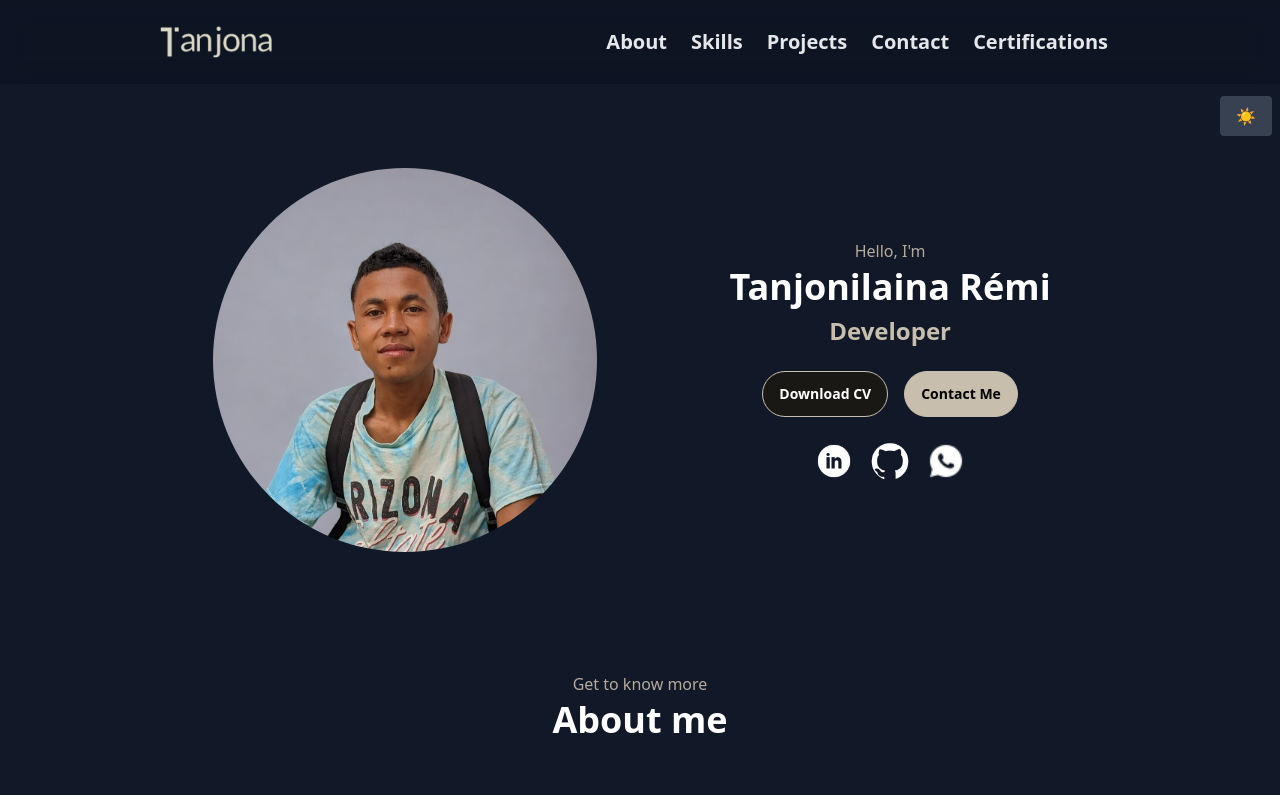
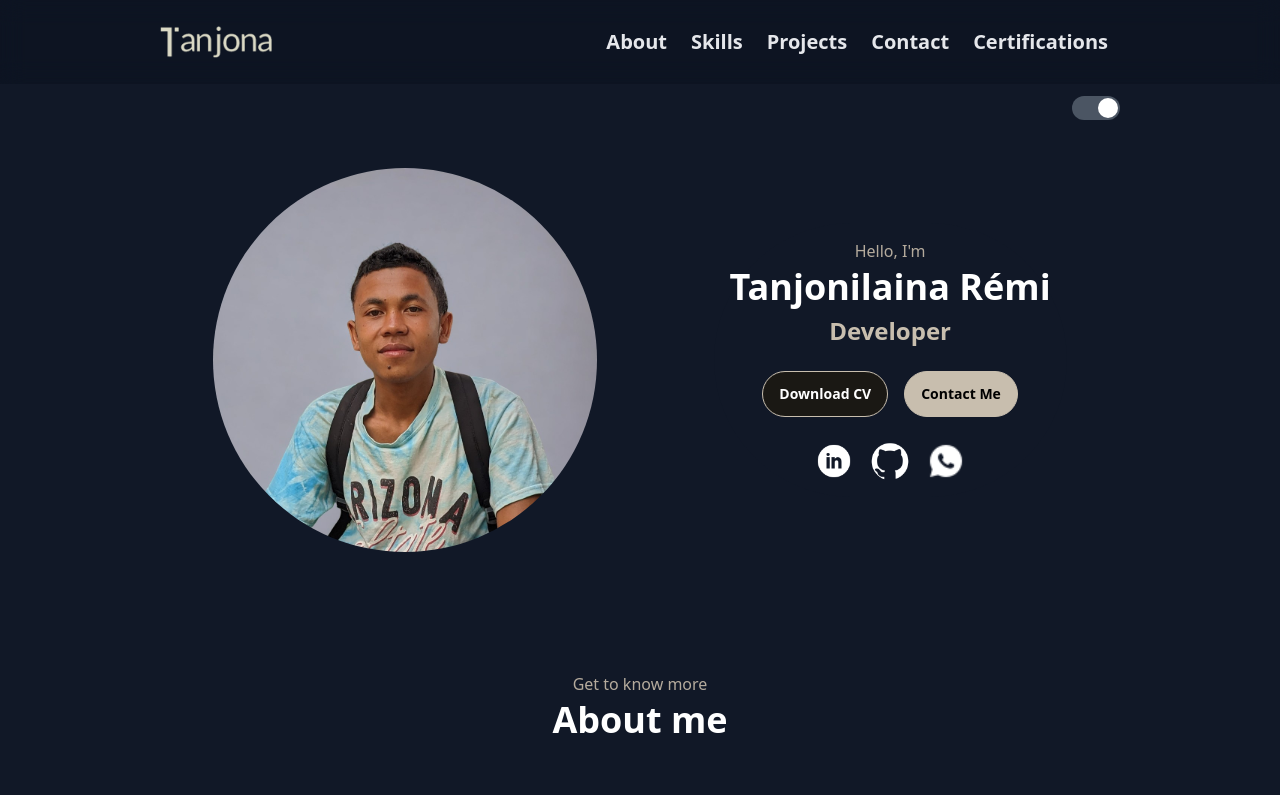
Before and after one commit to Remi1155/tanjonilaina, a React (Vite) app: page / in a window 1280 px wide. Shown: the top 795 px of the page. Built offline with nearby package versions, Linux system fonts and the light colour scheme.

Commit message:
certificaton et mode sombre

```diff
--- a/src/welcome/WelcomeSection.tsx
+++ b/src/welcome/WelcomeSection.tsx
@@ -4,7 +4,8 @@ import WelcomeText from "./WelcomeText";
 
 const WelcomeSection: React.FC = () => {
   const [darkMode, setDarkMode] = useState(
-    localStorage.getItem("theme") === "dark" || localStorage.getItem("theme") === null
+    localStorage.getItem("theme") === "dark" ||
+      localStorage.getItem("theme") === null
   );
   useEffect(() => {
     if (darkMode) {
@@ -18,12 +19,20 @@ const WelcomeSection: React.FC = () => {
 
   return (
     <div className="container relative flex flex-col items-center justify-center w-full mx-auto bg-gray-50 dark:bg-gray-900">
-      <div className="container fixed flex justify-end mx-auto bg-transparent bg-gray-200 rounded top-20 lg:top-24 p-fit">
+      {/* <div className="container fixed z-40 flex justify-end mx-auto bg-transparent bg-gray-200 rounded top-20 lg:top-24 p-fit">
         <button
           onClick={() => setDarkMode(!darkMode)}
           className="px-4 py-2 mr-2 bg-gray-200 rounded dark:bg-gray-700 dark:text-white"
         >
           {darkMode ? "☀️" : "🌙"}
+        </button>
+      </div> */}
+      <div className="container fixed z-40 flex justify-end w-3/4 mx-auto bg-transparent rounded top-20 lg:top-24">
+        <button
+          onClick={() => setDarkMode(!darkMode)}
+          className="relative w-12 h-6 bg-gray-600 rounded-full before:absolute before:top-0.5 before:left-0.5 before:h-5 before:w-5 before:rounded-full before:bg-white before:transition-all before:transform dark:before:translate-x-6"
+        >
+          <span className="sr-only">Toggle Dark Mode</span>
         </button>
       </div>
 
```
Lines whose indentation alone changed are shown as unchanged.
